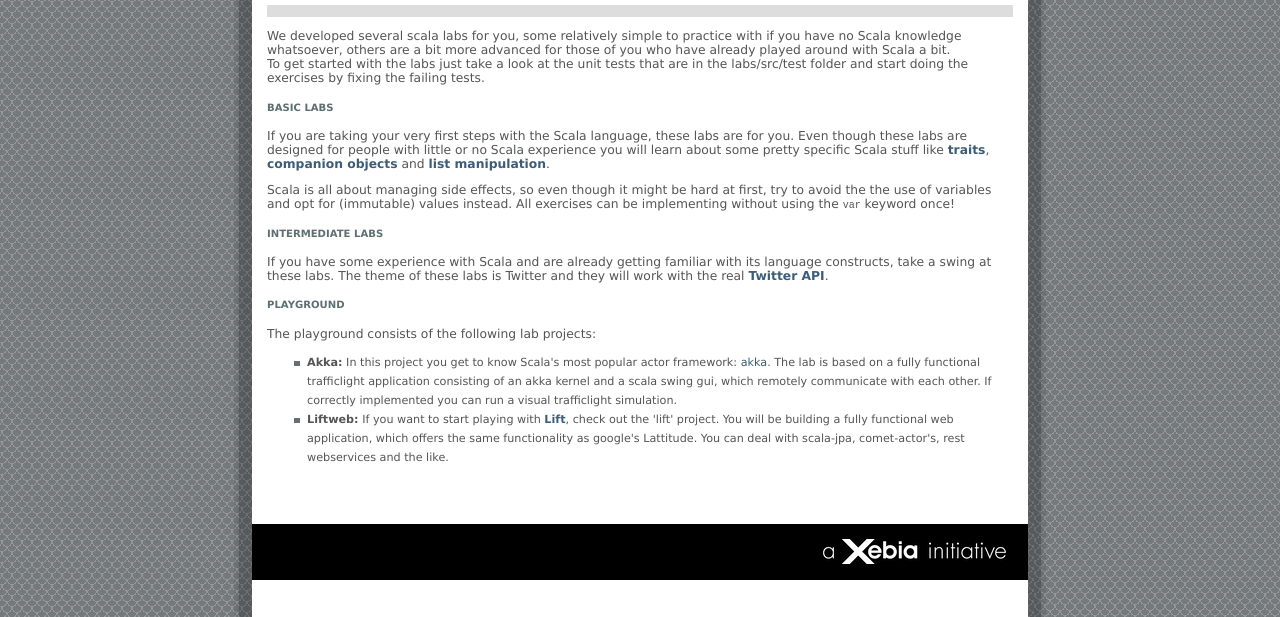
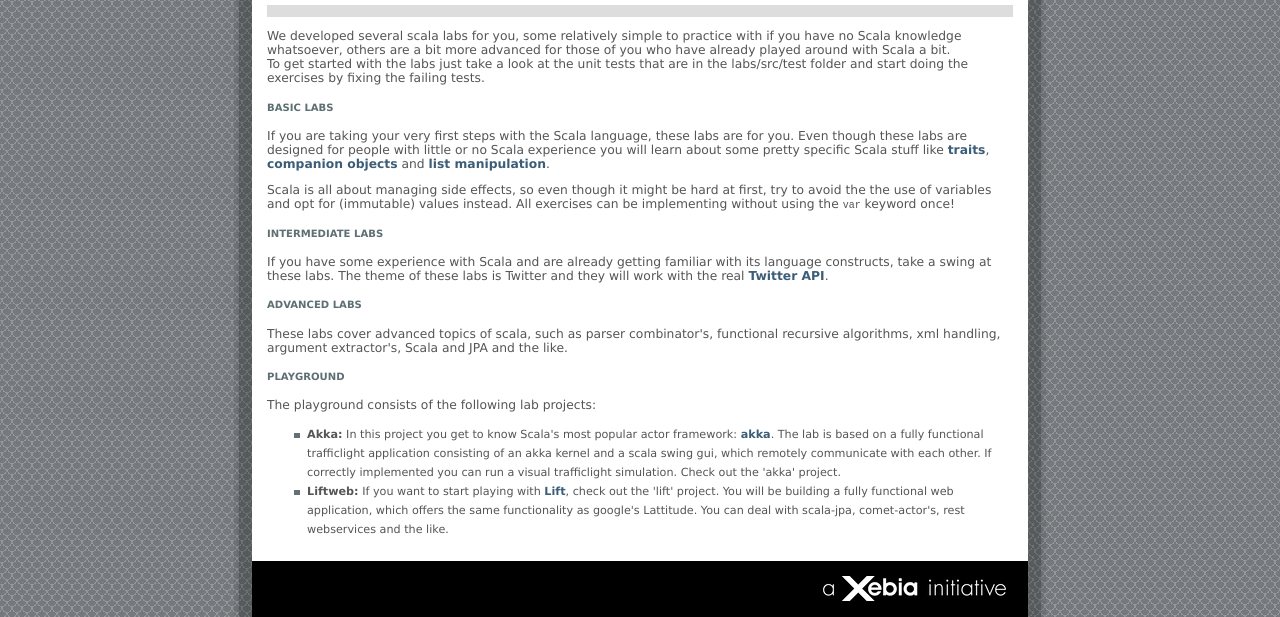
Before and after one commit to scala-labs/scala-labs.github.com, a Jekyll site: the page built from labs-overview.html, in a window 1280 px wide. Shown: the part 320-937 px from the top of the page. Built offline with Jekyll 4.4.1, drawn with Linux system fonts in a browser that asks for light colours.

Commit message:
Edited labs-overview.html via GitHub

```diff
--- a/labs-overview.html
+++ b/labs-overview.html
@@ -31,11 +31,16 @@
 Twitter and they will work with the real <b><a href="http://apiwiki.twitter.com/">Twitter API</a></b>.
 </p>
 
+<h3>Advanced Labs</h3>
+<p class="text-content">
+These labs cover advanced topics of scala, such as parser combinator's, functional recursive algorithms, xml handling, argument extractor's, Scala and JPA and the like.
+</p>
+
 <h3>Playground</h3>
 <p class="text-content">
 The playground consists of the following lab projects:
 <ul>
-<li><b>Akka:</b> In this project you get to know Scala's most popular actor framework: <a href="http://typesafe.com/"> akka</a>. The lab is based on a fully functional trafficlight application consisting of an akka kernel and a scala swing gui, which remotely communicate with each other. If correctly implemented you can run a visual trafficlight simulation.</li>
+<li><b>Akka:</b> In this project you get to know Scala's most popular actor framework: <b><a href="http://typesafe.com/"> akka</a></b>. The lab is based on a fully functional trafficlight application consisting of an akka kernel and a scala swing gui, which remotely communicate with each other. If correctly implemented you can run a visual trafficlight simulation. Check out the 'akka' project.</li>
 <li><b>Liftweb:</b> If you want to start playing with <b><a href="http://liftweb.net/">Lift</a></b>, check out the 'lift' project. You will be building a fully functional web application, which offers the same functionality as google's Lattitude. You can deal with scala-jpa, comet-actor's, rest webservices and the like.</li>
 </ul>
 </p>
```
